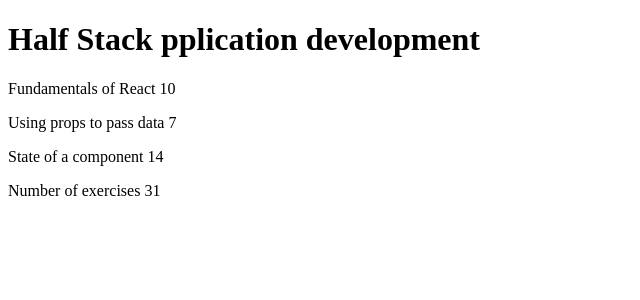
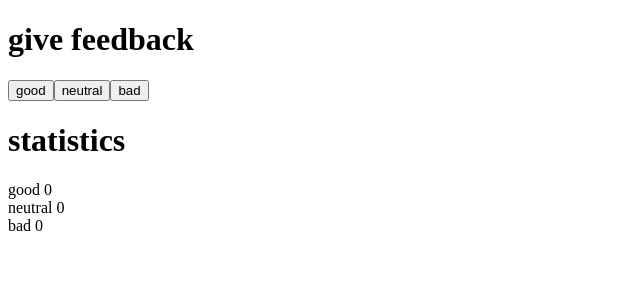
Before and after one commit to victorcdp/FullStackOpen, a React (Create React App) app in the folder part1/: page / in a window 1280 px wide. Shown: the top 300 px of the page, without its empty margins (0-640 px from the left). Built offline with nearby package versions, Linux system fonts and the light colour scheme.

Commit message:
1.6 exercise

```diff
--- a/part1/src/App.js
+++ b/part1/src/App.js
@@ -1,62 +1,37 @@
-const Header = (props) => {
-  return (
-    <>
-      <h1>{props.course.name}</h1>
-    </>
-  )
-}
+import {useState} from 'react'
 
-const Content = (props) => {
-  return (
-    <>
-      <Part part={props.parts[0]} />
-      <Part part={props.parts[1]} />
-      <Part part={props.parts[2]} />
-    </>
-  )
-}
+const Button = ({ handleClick, text }) => (
+  <button onClick={handleClick}>
+    {text}
+  </button>
+)
 
-const Part = (props) => {
-  return (
-    <>
-      <p>{props.part.name} {props.part.exercises}</p>
-    </>
-  )
-}
-
-const Total = (props) => {
-  return (
-    <>
-      <p>Number of exercises {props.parts[0].exercises + props.parts[1].exercises + props.parts[2].exercises}</p>
-    </>
-  )
-}
+const Statistics = ({ text, value }) => (
+  <div>
+    {text} {value}
+  </div>
+)
 
 const App = () => {
-  const course = {
-    name: 'Half Stack pplication development',
-    parts:  [
-      {
-        name: 'Fundamentals of React',
-        exercises: 10
-      },
-      {
-        name: 'Using props to pass data',
-        exercises: 7
-      },
-      {
-        name: 'State of a component',
-        exercises: 14
-      }
-    ]
-  }
+  const [good, setGood] = useState(0)
+  const [neutral, setNeutral] = useState(0)
+  const [bad, setBad] = useState(0)
+
+  const incrementGood = () => setGood(good + 1)
+  const incrementNeutral = () => setNeutral(neutral + 1)
+  const incrementBad = () => setBad(bad + 1)
 
   return (
     <div>
-      <Header course={course} />
-      <Content parts={course.parts}/>
-      <Total parts={course.parts}/>
-    </div>
+      <h1>give feedback</h1>
+      <Button handleClick={incrementGood} text="good" />
+      <Button handleClick={incrementNeutral} text="neutral" />
+      <Button handleClick={incrementBad} text="bad" />
+      <h1>statistics</h1>
+      <Statistics text="good" value={good} />
+      <Statistics text="neutral" value={neutral} />
+      <Statistics text="bad" value={bad} />
+</div>
   )
 }
 
```
